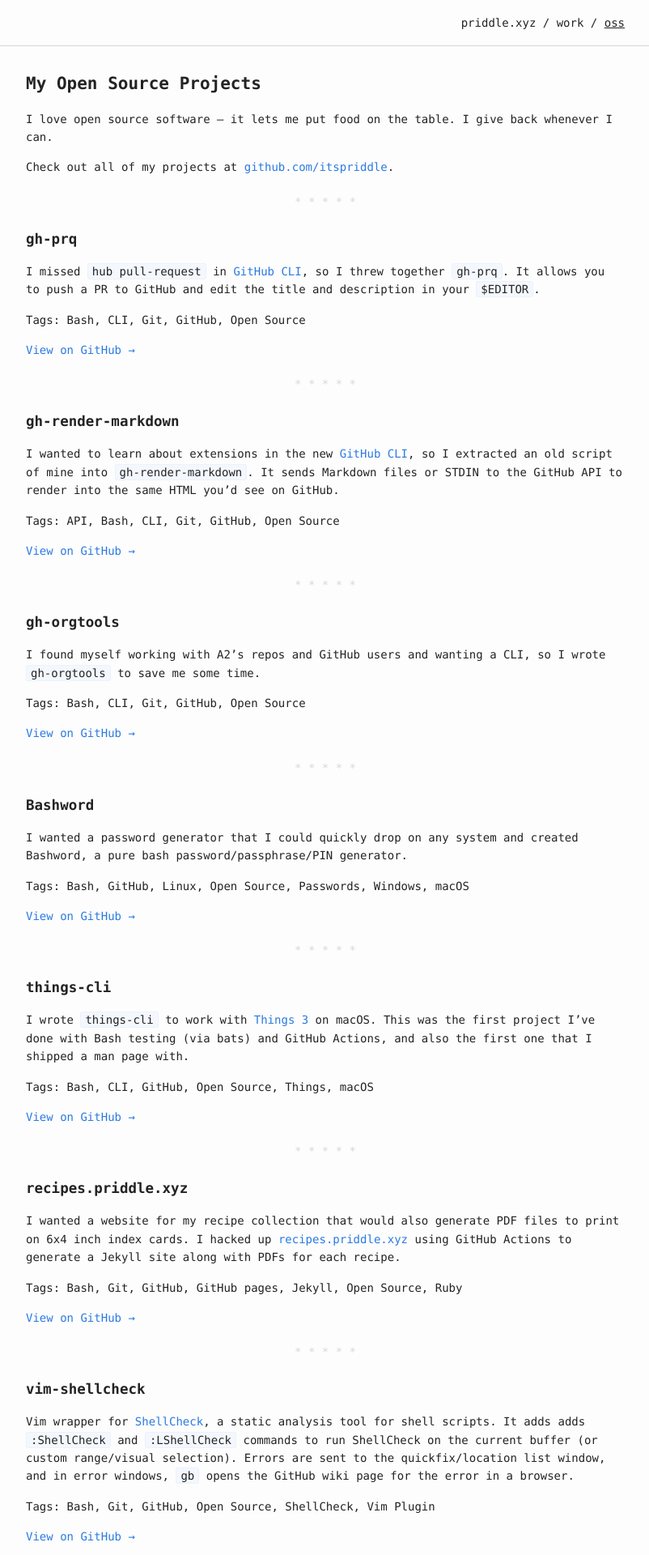
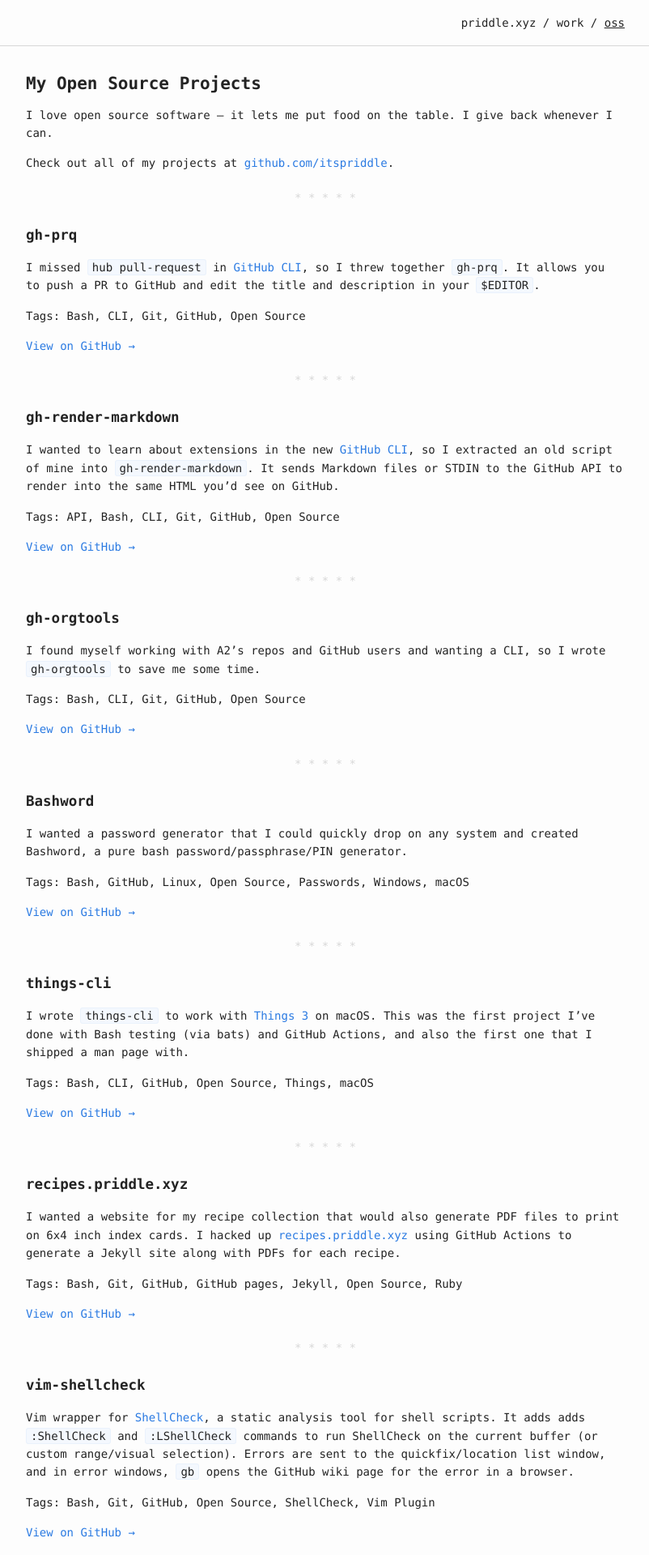
Before and after one commit to itspriddle/priddle.xyz, a Jekyll site: the page built from _pages/oss.html, in a window 1280 px wide. Shown: the top 1920 px of the page at 81% size, without its empty margins (238-1040 px from the left). Built offline with Jekyll 4.4.1, drawn with Linux system fonts in a browser that asks for light colours.

Commit message:
Fixup project template

```diff
--- a/_includes/project.html
+++ b/_includes/project.html
@@ -1,4 +1,4 @@
-<p>{{ include.intro | markdownify }}</p>
+{{ include.intro | markdownify }}
 
 {% for project in include.collection reversed %}
   {%- assign plain_excerpt = project.excerpt | strip_html | normalize_whitespace -%}
```
